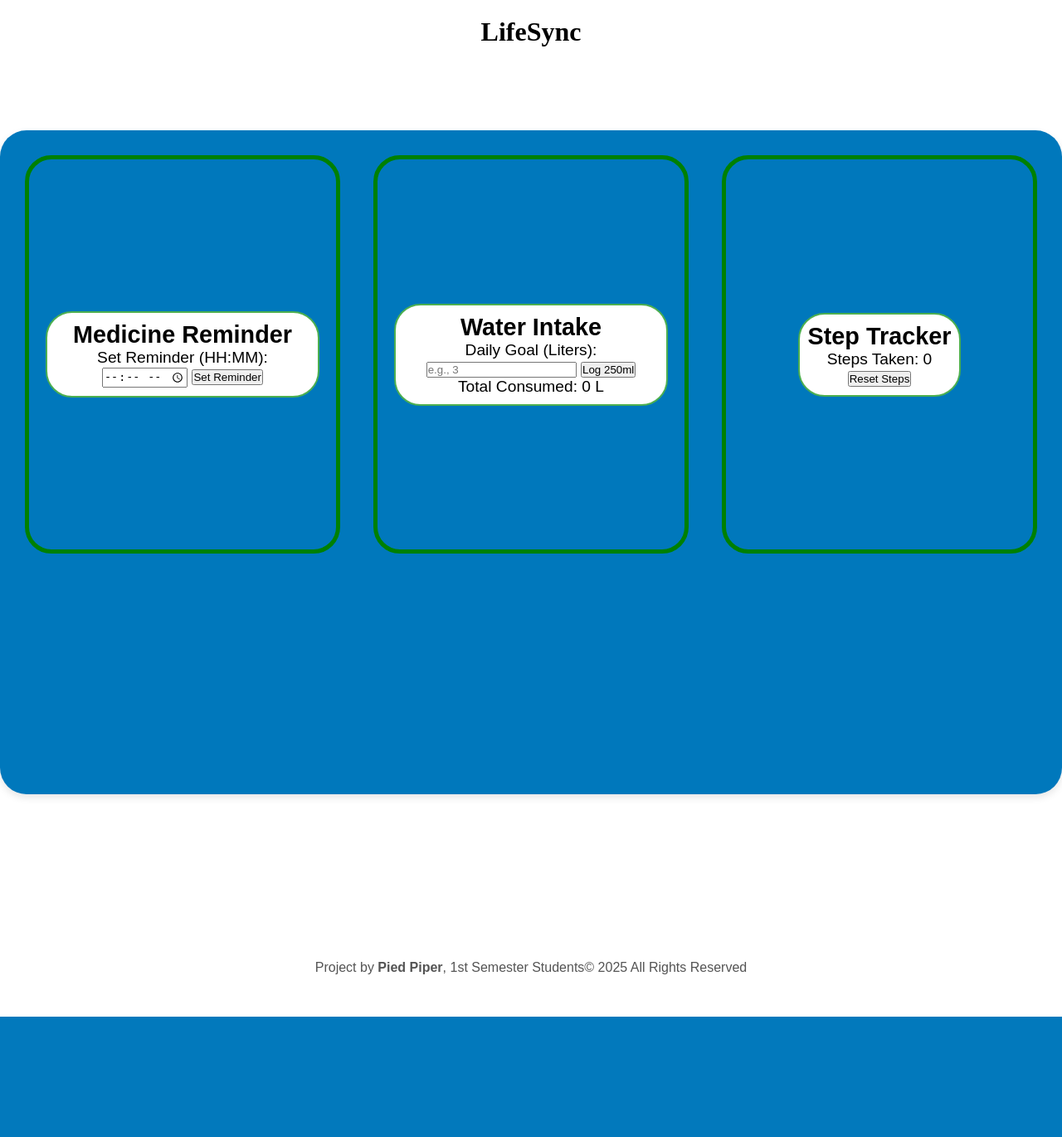
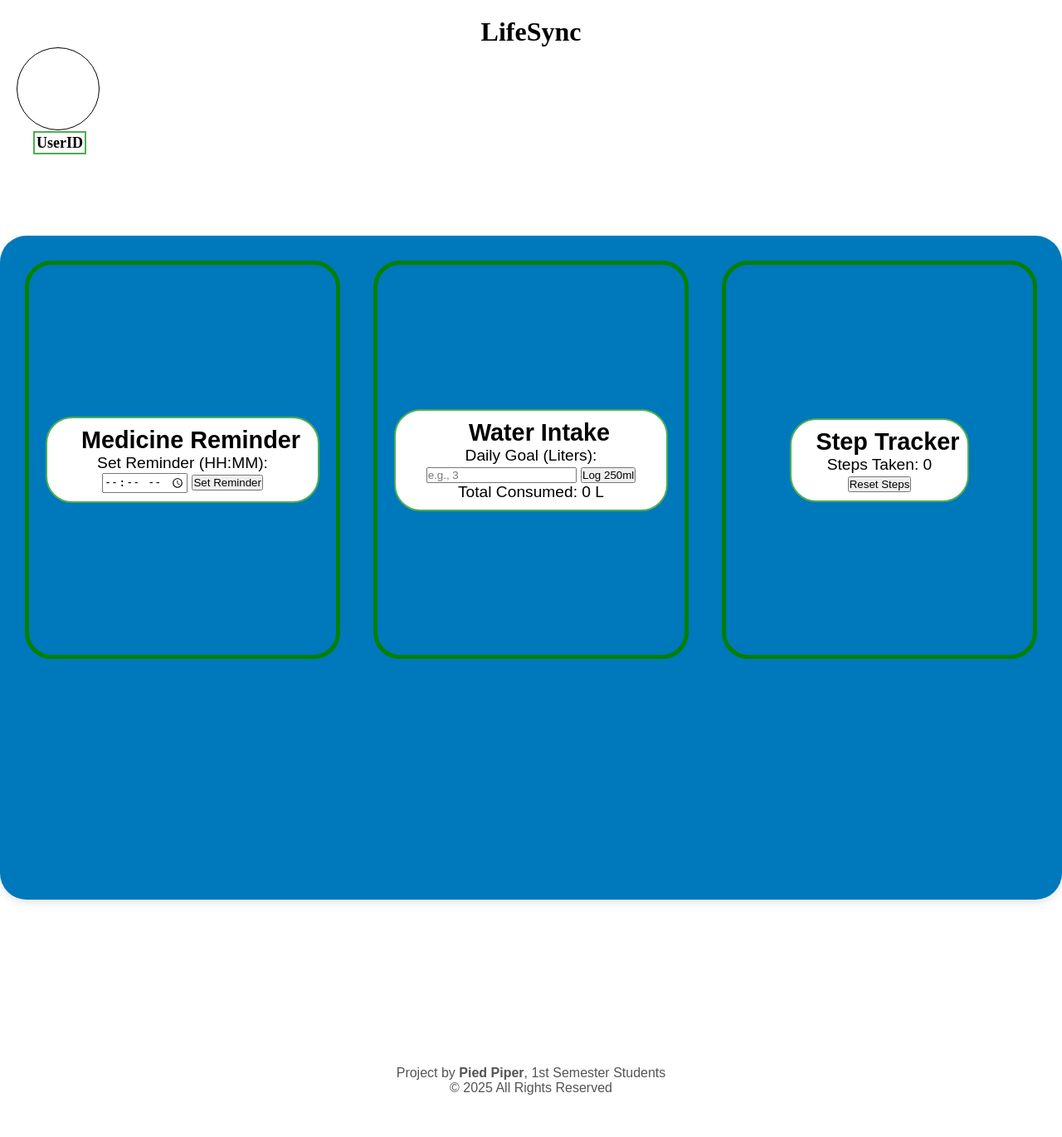
Before and after one commit to Noskathon-Lite/pied_piper, a Django app: template pp/fit_app/templates/index.html in a window 1280 px wide. Shown: the whole page at 83% size. Before the commit the page ends 1225 px from the top, so only its background shows below. Run offline with Django 5.2, Linux system fonts and the light colour scheme; the template is opened without the code that fills it, so the values that code supplies are empty; some libraries are stand-ins or nearby versions.

Commit message:
ok xa tw

```diff
--- a/pp/fit_app/style.css
+++ b/pp/fit_app/style.css
@@ -9,6 +9,21 @@ h1 {
   display: flex;
   justify-content: center;
   margin-top: 20px;
+}
+h2 {
+  margin-left: 20px;
+}
+.circle {
+  width: 100px;
+  height: 100px;
+  border: 1px solid black;
+  border-radius: 100%;
+}
+.name {
+  padding: 2px;
+  margin-left: 20px;
+  font-size: large;
+  border: 2px solid#4caf50;
 }
 /* Navigation */
 .navigation {
@@ -69,9 +84,9 @@ aside {
 
 /* Footer Styles */
 .foot {
-  display: flex;
-  justify-content: center;
-  margin: 50px 0;
+  /* display: flex;
+  justify-content: center; */
+  margin: 50px;
   font-family: Arial, sans-serif;
   color: rgb(84, 84, 84);
   font-size: 1rem;
@@ -85,3 +100,10 @@ aside {
   color: black;
   border-radius: 2rem;
 }
+
+.social_media {
+  margin-top: 30px;
+  /* display: flex;
+  justify-content: center; */
+  gap: 10px;
+}
--- a/pp/fit_app/templates/index.html
+++ b/pp/fit_app/templates/index.html
@@ -9,7 +9,10 @@
   <body>
     <header>
       <h1>LifeSync</h1>
-      <h2></h2>
+      <h2>
+        <p class="circle"></p>
+        <span class="name">UserID</span>
+      </h2>
     </header>
     <section class="container">
       <main class="s">
@@ -31,7 +34,9 @@
             min="0"
             step="0.1"
           />
-          <button id="log-water">Log 250ml</button>
+          <button id="log-water" style="padding: 5px margin-top : 4px">
+            Log 250ml
+          </button>
           <p>Total Consumed: <span id="water-total">0</span> L</p>
         </section>
       </section>
@@ -46,8 +51,38 @@
     <footer class="foot">
       <p>Project by <strong>Pied Piper</strong>, 1st Semester Students</p>
       <p>© 2025 All Rights Reserved</p>
+      <section class="social_media">
+        <lord-icon
+          src="https://cdn.lordicon.com/wgtaryar.json"
+          trigger="hover"
+          style="width: 50px; height: 50px"
+        >
+        </lord-icon>
+
+        <lord-icon
+          src="https://cdn.lordicon.com/wlbymhoo.json"
+          trigger="hover"
+          colors="primary:#e86830,secondary:#08a88a"
+          style="width: 50px; height: 50px"
+        >
+        </lord-icon>
+        <lord-icon
+          src="https://cdn.lordicon.com/euybrknk.json"
+          trigger="hover"
+          colors="primary:#e86830,secondary:#08a88a"
+          style="width: 50px; height: 50px"
+        >
+        </lord-icon>
+        <lord-icon
+          src="https://cdn.lordicon.com/ubpgwkmy.json"
+          trigger="hover"
+          colors="primary:#e86830,secondary:#08a88a"
+          style="width: 50px; height: 50px"
+        >
+        </lord-icon>
+      </section>
     </footer>
-
+    <script src="https://cdn.lordicon.com/lordicon.js"></script>
     <script src="main.js"></script>
   </body>
 </html>
```
